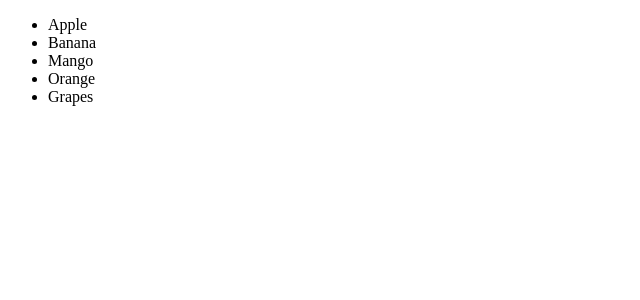
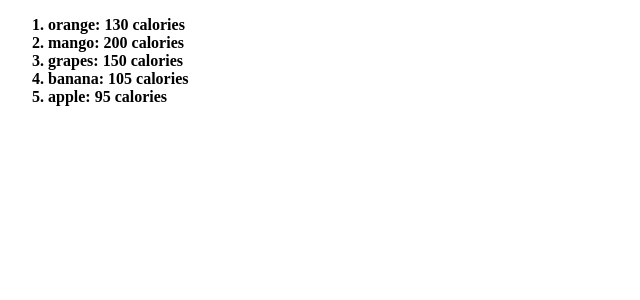
Before and after one commit to yamurb/React-Practice, a React (Vite) app in the folder my-app/: page / in a window 1280 px wide. Shown: the top 300 px of the page, without its empty margins (0-640 px from the left). Built offline with nearby package versions, Linux system fonts and the light colour scheme.

Commit message:
mapping and sort practice react

```diff
--- a/my-app/src/List.jsx
+++ b/my-app/src/List.jsx
@@ -1,9 +1,21 @@
 function List(){
 
-    const fruits=["Apple","Banana","Mango","Orange","Grapes"];
+    const fruits=[ { id:1, name:"apple", calories: 95 },
+        { id:2, name:"banana", calories: 105 },
+        { id:3, name:"mango", calories: 200 },
+        { id:4, name:"orange", calories: 130 },
+        { id:5, name:"grapes", calories: 150 }];
 
-    const listItems=fruits.map(fruit => <li>{fruit}</li>);
+        //sorting the fruits array based on calories in ascending order
+        fruits.sort((a,b)=> a.calories - b.calories);//numeric  order
+        fruits.sort((a,b) => b.calories - a.calories);//reverse numeric order
+        fruits.sort((a,b) => a.name.localeCompare(b.name));//alphabetical order
+        fruits.sort((a,b) => b.name.localeCompare(a.name));//reverse alphabetical order
 
-    return <ul>{listItems}</ul>;
+    const listItems=fruits.map(fruit => <li key={fruit.id}>
+        {fruit.name}:&nbsp;
+        {fruit.calories} calories</li>);
+
+    return <ol><b>{listItems}</b></ol>;
 }
 export default List
```
